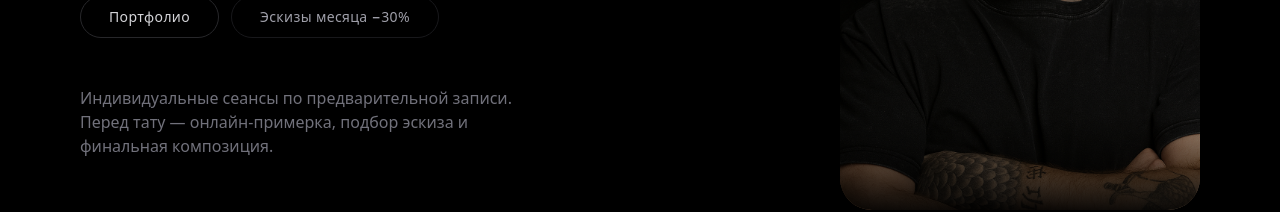
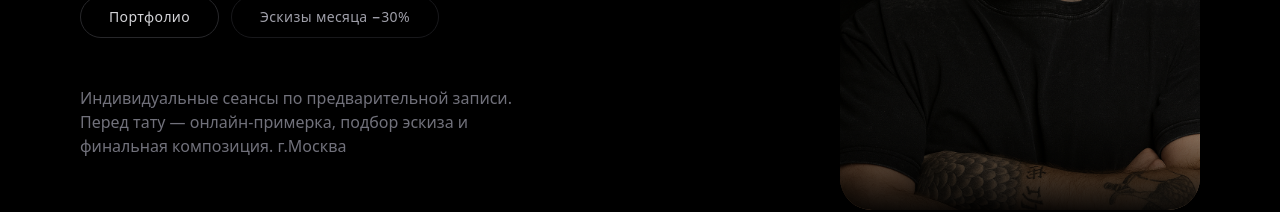
Before and after one commit to sergeyanisimov999-lab/anisimovarttattoo, a Next.js app: page / in a window 1280 px wide. Shown: the part 618-830 px from the top of the page. Built offline with nearby package versions, Linux system fonts and the light colour scheme.

Commit message:
Добавил город Москва на главную

```diff
--- a/app/page.tsx
+++ b/app/page.tsx
@@ -96,7 +96,7 @@ export default function HomePage() {
             {/* Текст под кнопками */}
             <p className="text-sm sm:text-base text-zinc-500 pt-4 max-w-md">
               Индивидуальные сеансы по предварительной записи. Перед тату —
-              онлайн-примерка, подбор эскиза и финальная композиция.
+              онлайн-примерка, подбор эскиза и финальная композиция. г.Москва
             </p>
           </div>
 
```
